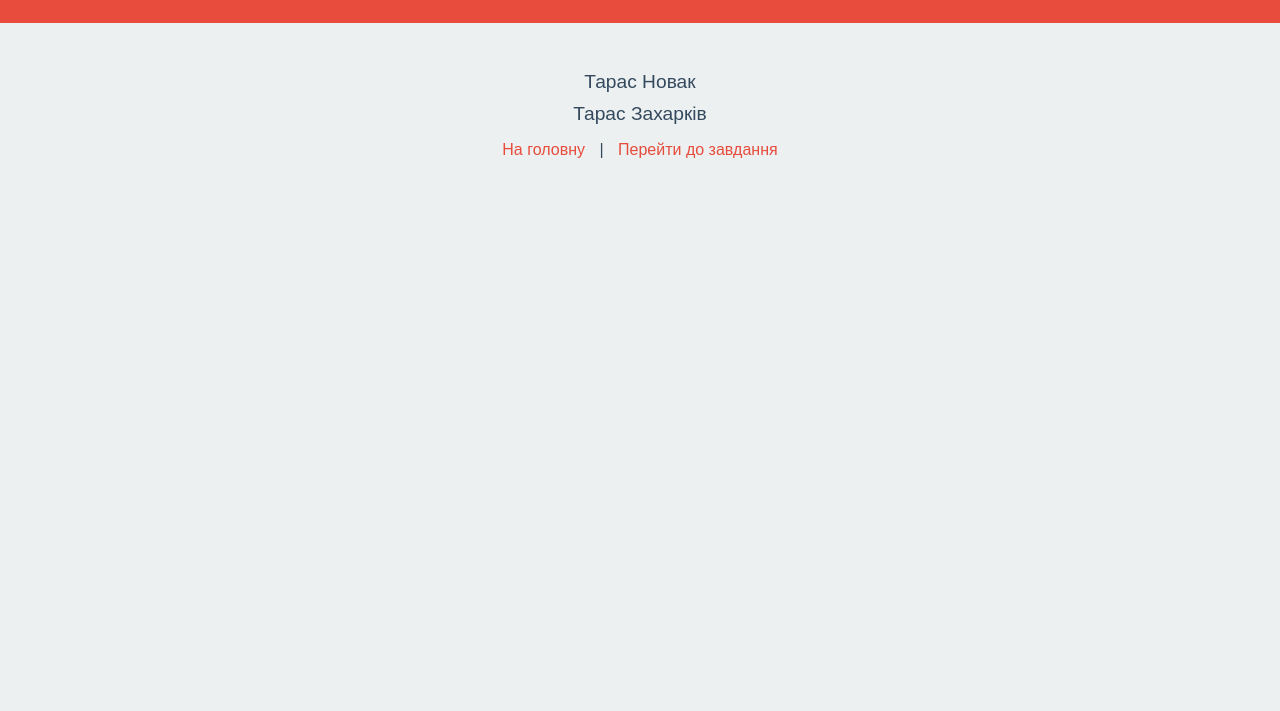
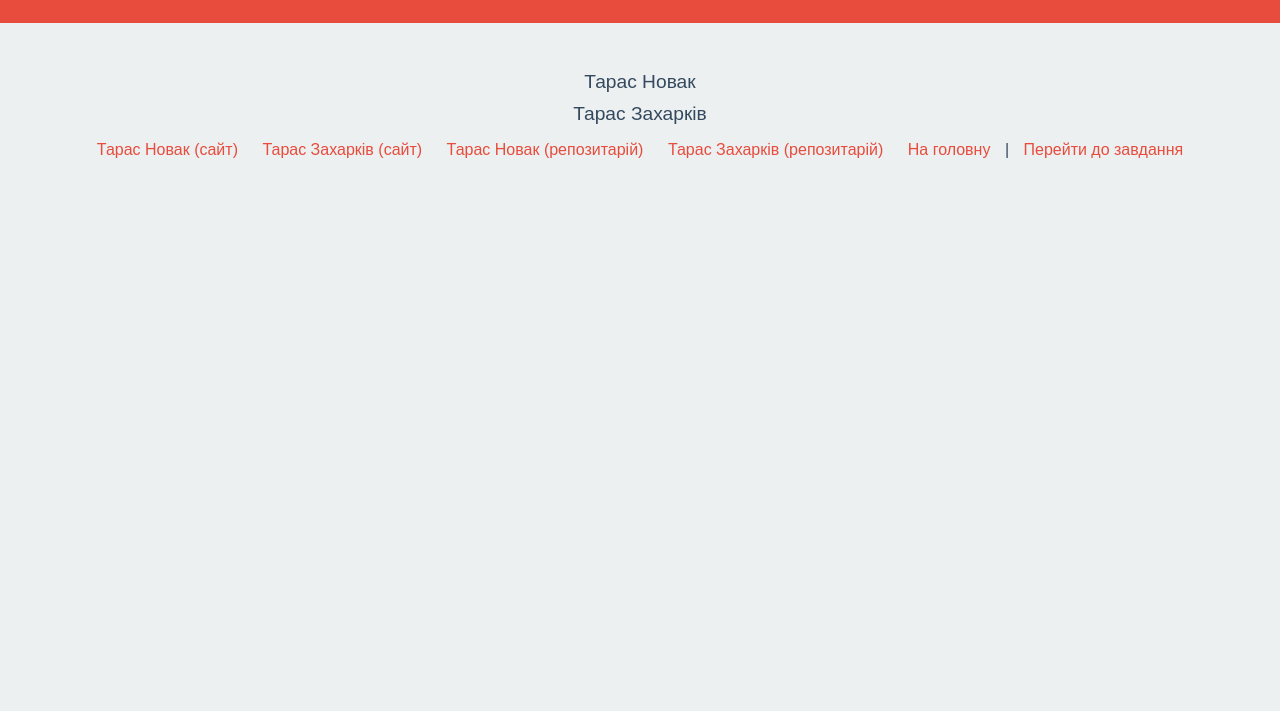
Before and after one commit to Taras345/oki-2024-lab8, a plain HTML site: page team.html in a window 1280 px wide. Shown: the part 89-800 px from the top of the page. Drawn offline with Linux system fonts and the light colour scheme.

Commit message:
team.html

```diff
--- a/team.html
+++ b/team.html
@@ -55,6 +55,10 @@
             <li>Тарас Захарків</li>
         </ul>
         <nav>
+           <a href="file:///C:/Users/Vip/Desktop/oki-2024-lab8/index.html">Тарас Новак (сайт)</a>
+            <a href="https://taras345.github.io/oki-2024-laba8/">Тарас Захарків (сайт)</a>
+            <a href="https://github.com/Taras190/oki-2024-lab8.git">Тарас Новак (репозитарій)</a>
+            <a href="https://github.com/Taras345/oki-2024-laba8.git">Тарас Захарків (репозитарій)</a>
             <a href="index.html">На головну</a> |
             <a href="v3.html">Перейти до завдання</a>
         </nav>
```
